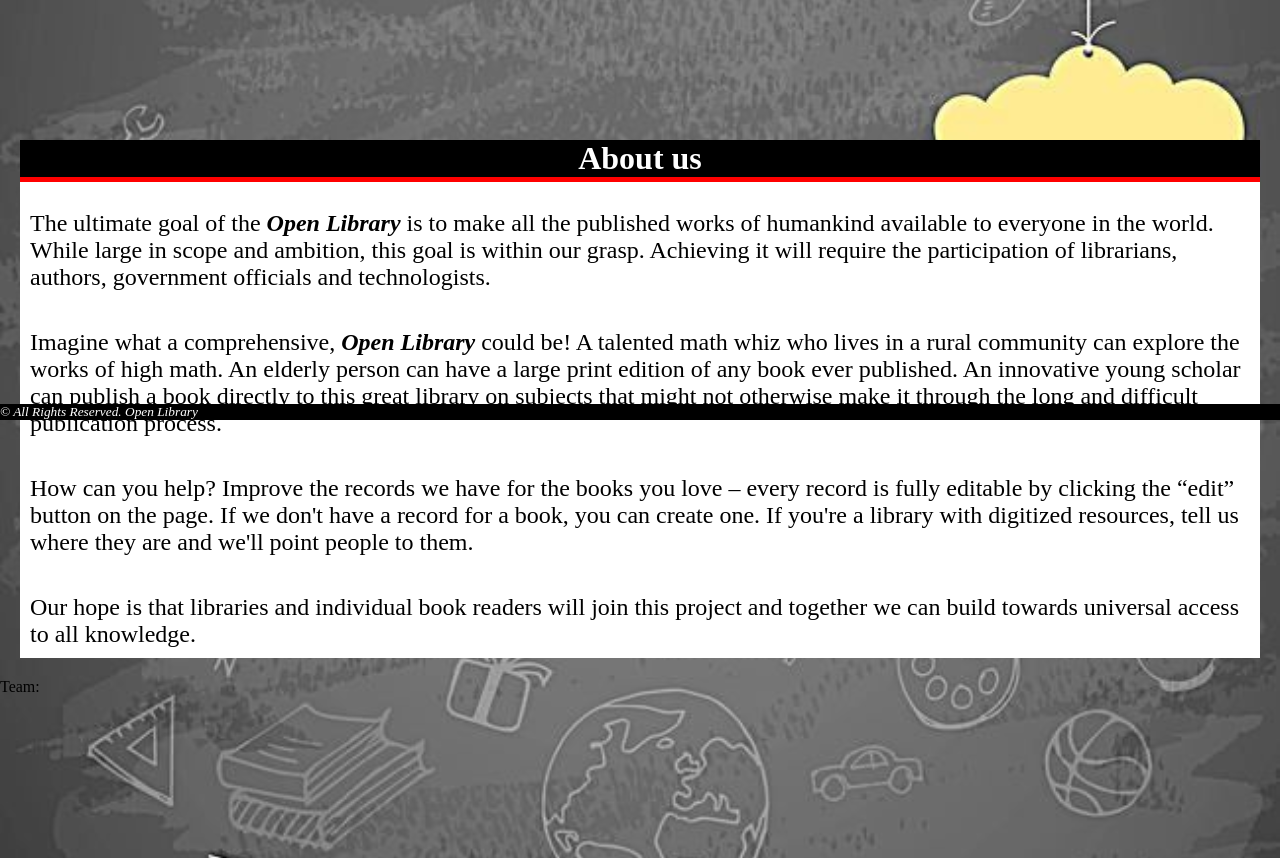
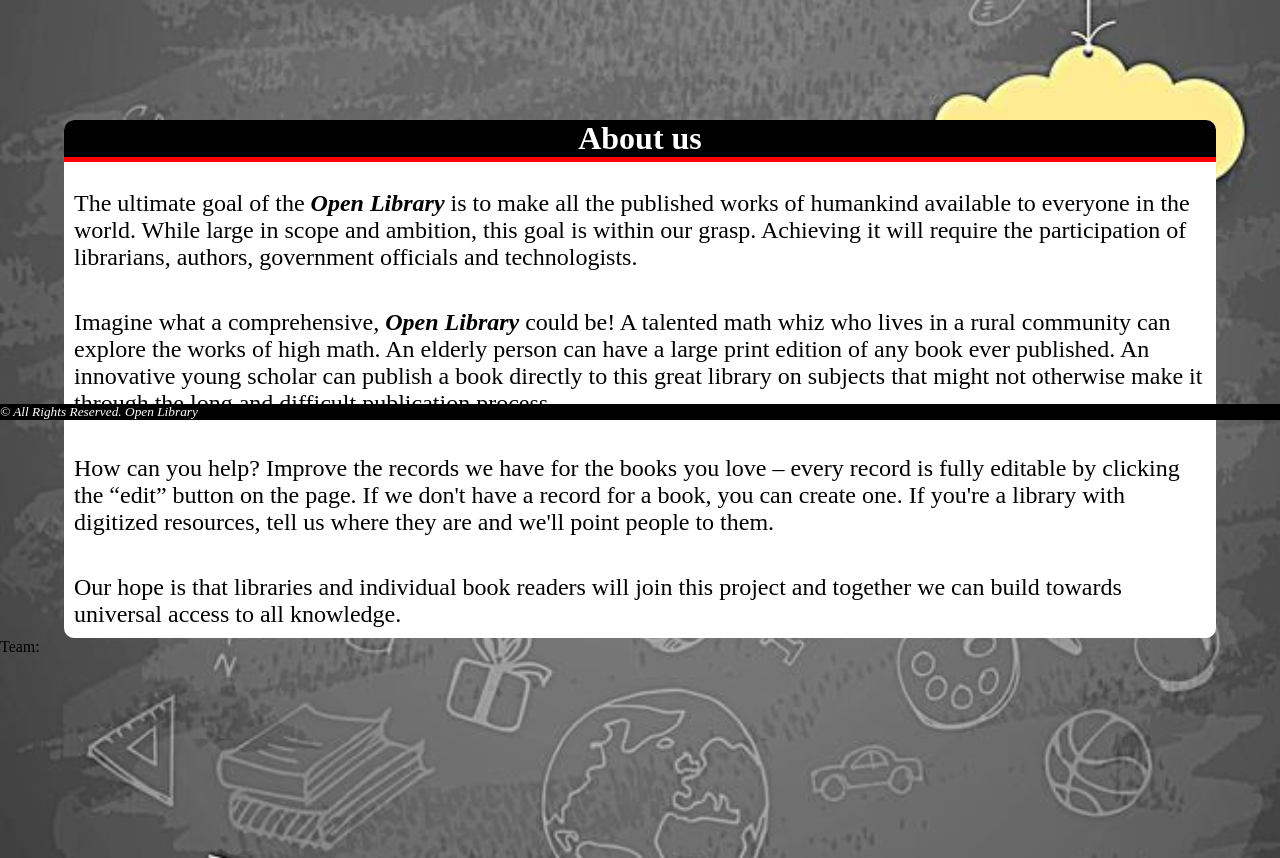
Before and after one commit to WebAhead7/Online-Library, a plain HTML site: page index.html in a window 1280 px wide. Shown: the part 380-1238 px from the top of the page. Drawn offline with Linux system fonts and the light colour scheme.

Commit message:
adding some styling to about section..

```diff
--- a/index.css
+++ b/index.css
@@ -116,8 +116,9 @@ nav ul li a{
 /*About Us style*/
 
  .about{
-  /* height: 90vh;  */
-  margin: 20px;
+  border-radius: 10px;
+  width: 90%;
+  margin: auto;
   background: white;
 }
  .about p{
@@ -126,13 +127,15 @@ nav ul li a{
   }
 
 .about h1{
+  border-top-left-radius: 10px;
+  border-top-right-radius: 10px;
     background-color: black;
     color:white;
     text-align: center;
 }
 
 .about h1::after{
-    position: relative;
+  position: relative;
   bottom:0;
   left:0;
   content: '';
```
